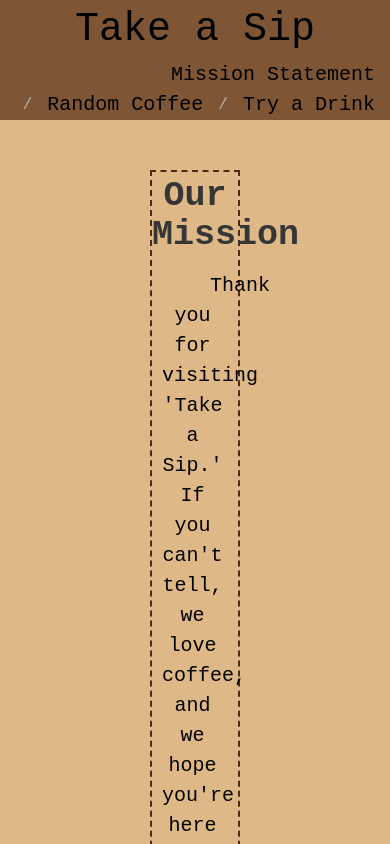
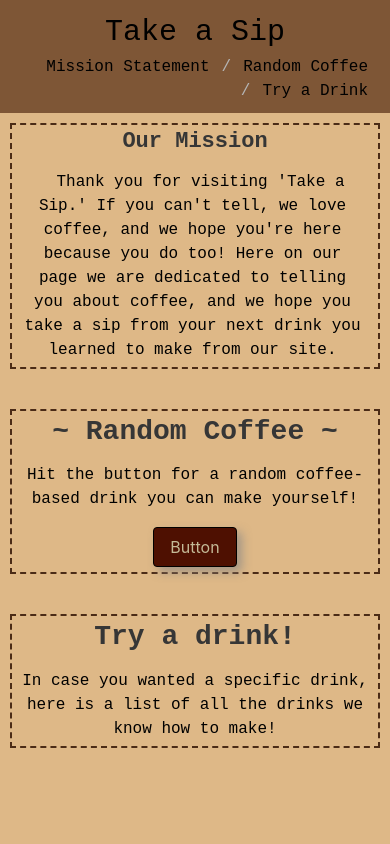
Before and after one commit to umhello2020/coffee-review-site, a plain HTML site: page index.html in a window 390 px wide. Shown: the top 844 px of the page. Drawn offline with nearby package versions, Linux system fonts and the light colour scheme; no server answers.

Commit message:
styling changes

```diff
--- a/style.css
+++ b/style.css
@@ -72,3 +72,35 @@ h1 {
 #try-drink {
     border: dashed rgb(75, 43, 22) 2px;
 }
+
+@media only screen and (max-width: 767px) {
+    body {
+        font-size: 14px;
+        line-height: 1.5;
+    }
+    header {
+        padding: 10px;
+    }
+    h1 {
+        font-size: 30px;
+    }
+    .breadcrumb a {
+        font-size: 16px;
+    }
+    .content {
+        margin: 10px;
+        font-size: 16px;
+    }
+    .first-p {
+        text-indent: 1rem;
+    }
+    .button {
+        font-size: 16px;
+    }
+    #mission-statement h2 {
+        font-size: 22px;
+    }
+    #random-coffee, #try-drink {
+        padding: 5px;
+    }
+}
```
